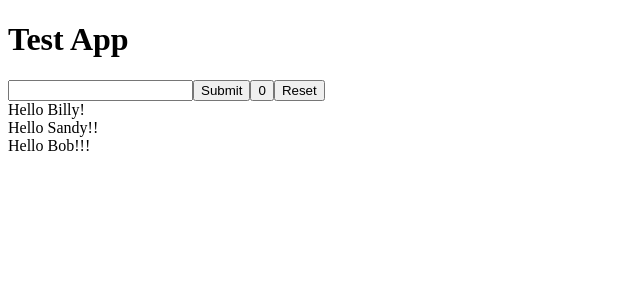
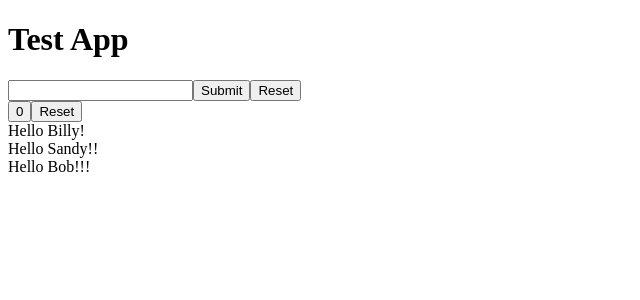
Before and after one commit to NathanielPather/Ts-React, a React (Vite) app: page / in a window 1280 px wide. Shown: the top 300 px of the page, without its empty margins (0-640 px from the left). Built offline with nearby package versions, Linux system fonts and the light colour scheme.

Commit message:
Complete alert form

```diff
--- a/src/AlertForm.tsx
+++ b/src/AlertForm.tsx
@@ -1,6 +1,12 @@
 // User has form with single input
 // Input is shown in an alert
 
+// Alert form displays on its own line
+// Alert form has a reset button
+// Reset button resets value shown in the input
+
+// Submitting form value resets
+// Submit form via submit button or enter during input focus
 import { useState } from "react"
 
 
@@ -8,12 +14,21 @@ export default function AlertForm  () {
     const [input, setInput] = useState("");
     const displayInput = () => {
         alert(input)
+        resetInput()
+    }
+
+    const resetInput = () => {
+        setInput("")
     }
 
     return(
-        <>
-            <input onChange={(event) => setInput(event?.target.value)}/>
-            <button onClick={displayInput}>Submit</button>
-        </>
+        <form onSubmit={(event) => {
+            event.preventDefault()
+            displayInput()
+        }}>
+            <input value={input} onChange={(event) => setInput(event?.target.value)}/>
+            <button>Submit</button>
+            <button type="button" onClick={resetInput}>Reset</button>
+        </form>
     )
 }
--- a/src/App.tsx
+++ b/src/App.tsx
@@ -21,7 +21,9 @@ const names = [
   return (
     <>
       <h1>Test App</h1>
-      <AlertForm />
+      <div>
+        <AlertForm />
+      </div>
       <Counter />
       <HelloList people={names} />
     </>
```
